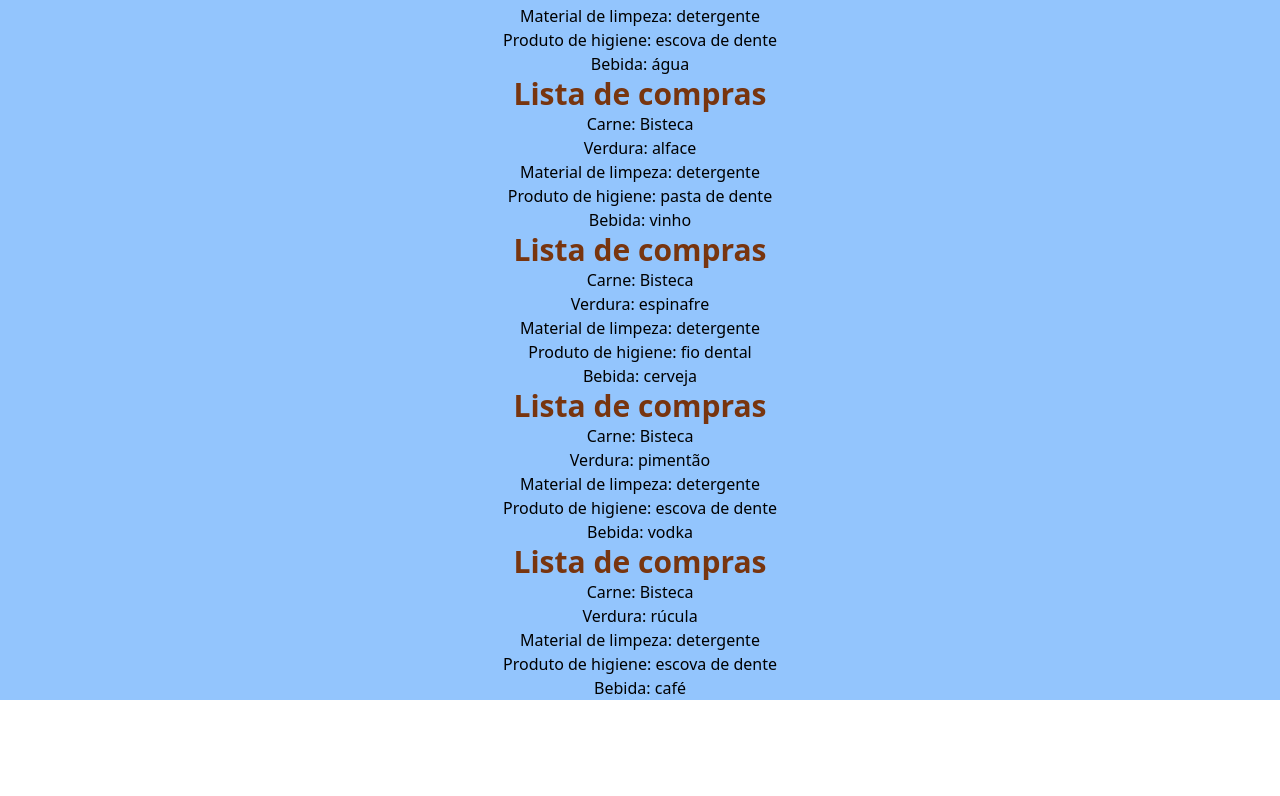
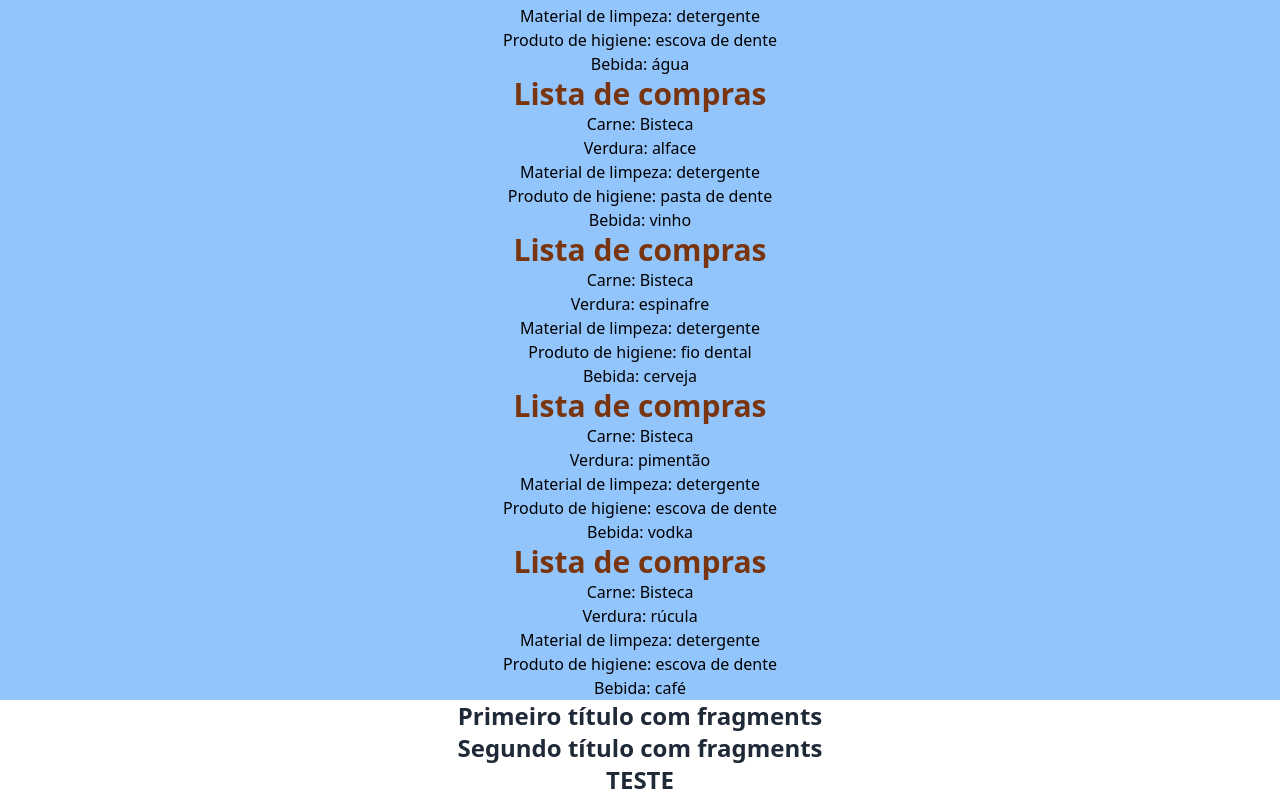
Before and after one commit to davcavalc/aulas-de-react-udemy, a React (Vite) app: page / in a window 1280 px wide. Shown: the part 1288-2084 px from the top of the page. Before the commit the page ends 1988 px from the top, so only its background shows below. Built offline with nearby package versions, Linux system fonts and the light colour scheme.

Commit message:
📓Aula: Fragments - 04/08/2022

```diff
--- a/src/App.jsx
+++ b/src/App.jsx
@@ -5,6 +5,7 @@ import Apresentação from "./Componentes/Apresentação";
 import Props from "./Componentes/Props";
 import Destructuring from "./Componentes/Destructuring";
 import ListaCompras from "./Componentes/ListaCompras";
+import Fragments from "./Componentes/Fragments";
 function App() {
 	const name = "Batman";
 	const [userName] = useState("Maria");
@@ -67,12 +68,7 @@ function App() {
 			<Destructuring brand="Nissan" km={1000} cor="azul" newCar={true} />
 			{/* LOOP EM ARRAY DE OBJETOS */}
 			{cars.map((car) => (
-    <Destructuring
-     brand={car.brand}
-     cor={car.cor}
-     km={car.km}
-     newCar={car.newCar}
-    />
+				<Destructuring brand={car.brand} cor={car.cor} km={car.km} newCar={car.newCar} />
 			))}
 
 			{/* LISTA 2 */}
@@ -85,6 +81,8 @@ function App() {
 					bebida={product.bebida}
 				/>
 			))}
+			{/* Fragments */}
+			<Fragments propFragment="TESTE"/>
 		</React.Fragment>
 	);
 }
--- /dev/null
+++ b/src/Componentes/Fragments.jsx
@@ -0,0 +1,13 @@
+import React from "react";
+
+const Fragments = ({propFragment}) => {
+	return (
+		<>
+			<h2 className="text-2xl font-extrabold text-center">Primeiro título com fragments</h2>
+			<h3 className="text-2xl font-extrabold text-center">Segundo título com fragments</h3>
+			<h4 className="text-2xl font-extrabold text-center">{propFragment}</h4>
+		</>
+	);
+};
+
+export default Fragments;
```
Lines whose indentation alone changed are shown as unchanged.
